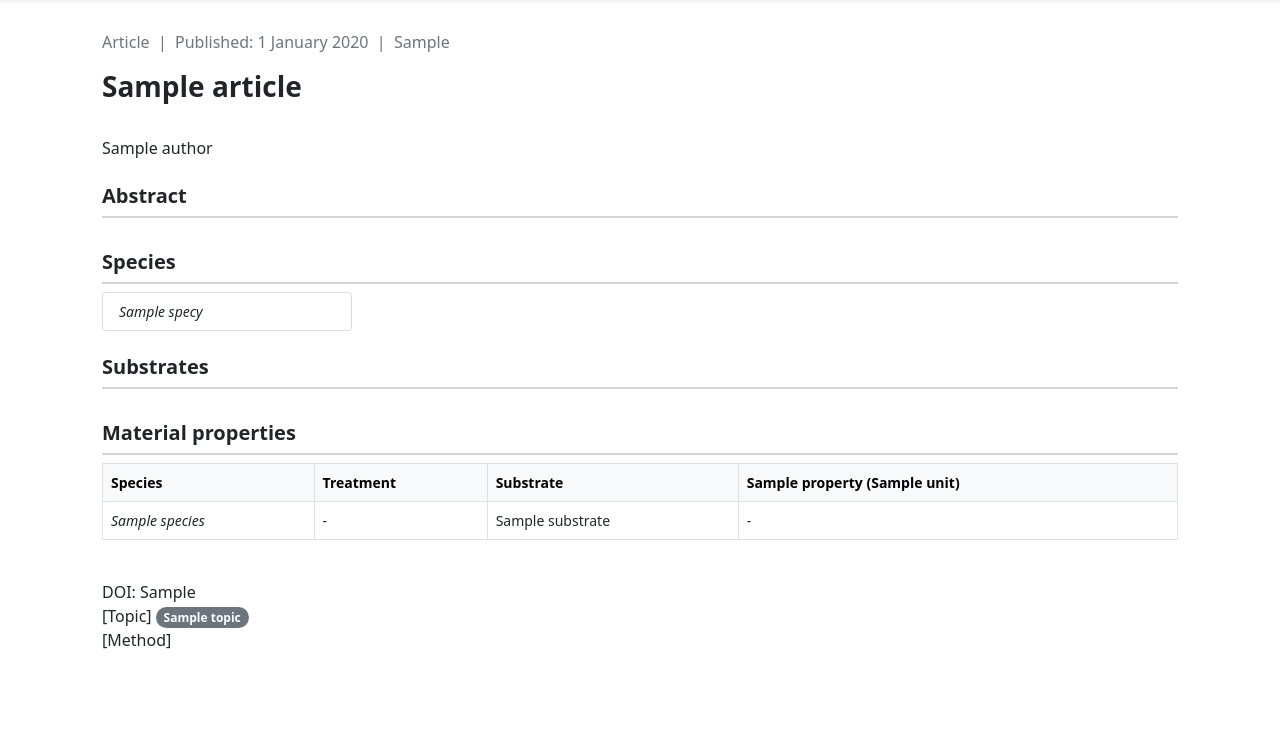
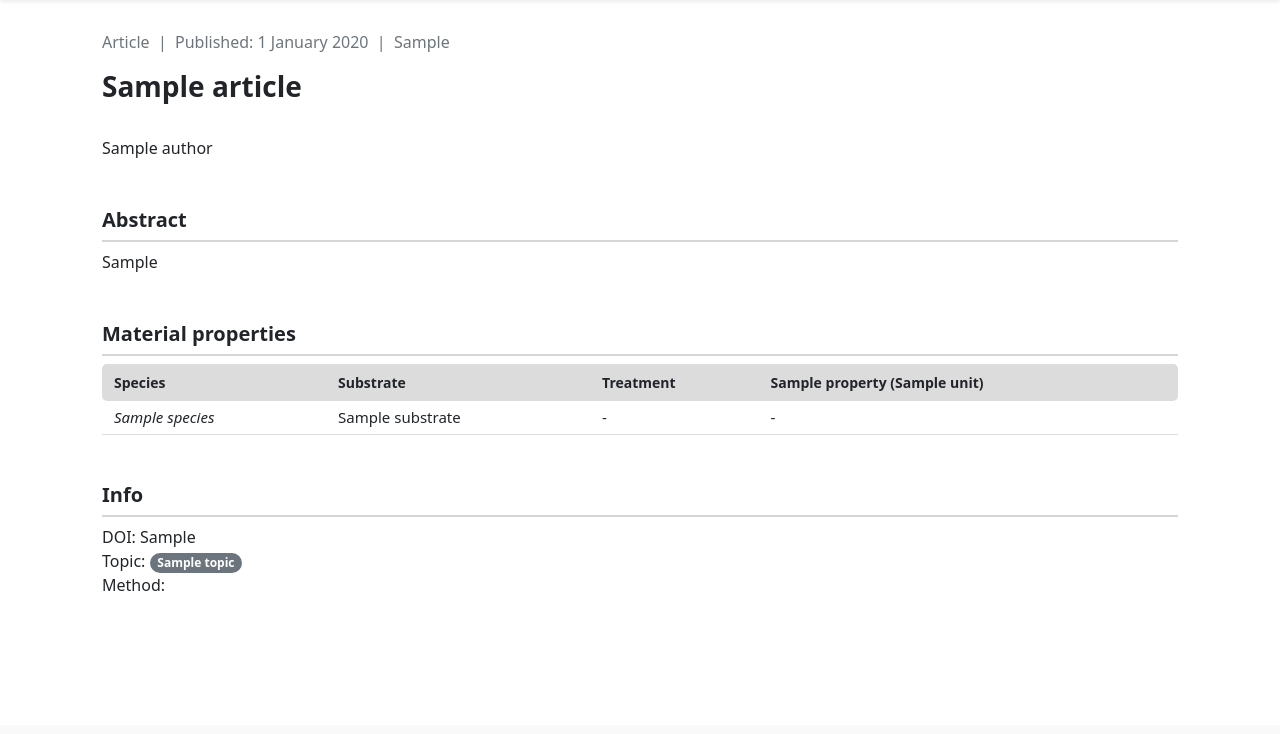
Before and after one commit to johnkeates/Fungalmaterials, a Django app: template main/templates/main/articles_info.html in a window 1280 px wide. Shown: the part 75-809 px from the top of the page. After the commit the page ends 666 px from the top, so only its background shows below. Run offline with Django 4.2, Linux system fonts and the light colour scheme; tables that the repository leaves empty hold one stand-in row (values such as "Sample post"); the template is opened without the code that fills it: values that come from a table or form of the project are taken from there, most other values are stand-ins (such as "Sample title", 1, 10 or a date in 2020); some libraries are stand-ins or nearby versions.

Commit message:
Layout table on articles_info page similar to DataTables, layout articles_info page in order for now

```diff
--- a/main/templates/main/articles_info.html
+++ b/main/templates/main/articles_info.html
@@ -11,6 +11,10 @@
         border-bottom: 2px solid #d5d5d5;
         padding-bottom: 8px;
         font-weight: 600;
+    }
+    #table_id thead tr th {
+        padding: 8px;
+        padding-left: 12px;
     }
 </style>
 
@@ -44,44 +48,43 @@
 
         <br>
 
+        <!-- Authors -->
         {% if article.authors.all %}
             {% for author in article.authors.all %}
                 {{ author.name }}{% if not forloop.last %}; {% endif %}
             {% endfor %}
             <br>
+            <br>
+            <br>
         {% else %}
-            No authors available.
+            <i>No authors available</i>
+            <br>
+            <br>
             <br>
         {% endif %}
 
+
+
+        <!-- Abstract -->
+        {% if article.abstract %}
+            <h5>Abstract</h5>
+            <div style="text-align: justify;">
+            {{ article.abstract }}
+            </div>
             <br>
-
-        <h5>Abstract</h5>
-
-        <br>
-
-        {% if sorted_species %}
-        <h5>Species</h5>
-            <ul class="list-group" style="font-size: 14px; max-width: 250px;">
-                {% for species in sorted_species %}
-                    <li class="list-group-item"><i>{{ species.name }}</i></li>
-                {% endfor %}
-            </ul>
             <br>
         {% endif %}
 
-        <h5>Substrates</h5>
 
-        <br>
-
+        <!-- Material properties -->
         {% if sorted_material_properties %}
         <h5>Material properties</h5>
-            <table class="table table-bordered table-hover" style="font-size: 14px; width: 100%;">
+            <table id="table_id" style="font-size: 14px; width: 100%;">
                 <thead>
-                    <tr class="table-light">
+                    <tr>
                         <th>Species</th>
+                        <th>Substrate</th>
                         <th>Treatment</th>
-                        <th>Substrate</th>
                         {% for property, unit in sorted_material_properties %}
                             <th>{{ property }} ({{ unit }})</th>
                         {% endfor %}
@@ -93,8 +96,8 @@
                             {% for substrate, properties in substrates.items %}
                                 <tr>
                                     <td><i>{{ species }}</i></td>
+                                    <td>{{ substrate }}</td>
                                     <td>{{ treatment|default:"-" }}</td>
-                                    <td>{{ substrate }}</td>
                                     {% for property, unit in sorted_material_properties %}
                                         <td>{{ properties|get_item:property|default:"-" }}</td>
                                     {% endfor %}
@@ -104,31 +107,75 @@
                     {% endfor %}
                 </tbody>
             </table>
+        <br>
+        <br>
+        {% else %}
+            <!-- Species -->
+            {% if sorted_species %}
+            <h5>Species</h5>
+                <ul class="list-group" style="font-size: 14px; max-width: 250px;">
+                    {% for species in sorted_species %}
+                        <li class="list-group-item"><i>{{ species.name }}</i></li>
+                    {% endfor %}
+                </ul>
+            <br>
+            <br>
             {% endif %}
 
+
+            <!-- Substrate -->
+            {% if sorted_substrate %}
+            <h5>Substrate</h5>
+                <ul class="list-group" style="font-size: 14px; max-width: 250px;">
+                    {% for substrate in sorted_substrate %}
+                        <li class="list-group-item"><i>{{ substrate.name }}</i></li>
+                    {% endfor %}
+                </ul>
             <br>
+            <br>
+            {% endif %}
+        {% endif %}
 
+
+        <!-- Info -->
+        {% if article.doi or article.topic.all or article.method.all %}
+        <h5>Info</h5>
+            <!-- DOI -->
             {% if article.doi %}
                 DOI: {{ article.doi }}
                 <br>
             {% endif %}
 
-        [Topic]
+            <!-- Topic(s) -->
             {% if article.topic.all %}
+                {% with article.topic.all|length as topic_count %}
+                    {% if topic_count == 1 %}
+                        Topic:
+                    {% else %}
+                        Topics:
+                    {% endif %}
                     {% for topic in article.topic.all %}
                         <span class="badge rounded-pill bg-secondary">{{ topic.name }}</span>
                     {% endfor %}
                     <br>
+                {% endwith %}
             {% endif %}
 
-        [Method]
+            <!-- Method(s) -->
             {% if article.method.all %}
+                {% with article.method.all|length as method_count %}
+                    {% if method_count == 1 %}
+                        Method:
+                    {% else %}
+                        Methods:
+                    {% endif %}
                     {% for method in article.method.all %}
                         <span class="badge rounded-pill bg-{{ method.name }}">{{ method.name }}</span>
                     {% endfor %}
                     <br>
+                {% endwith %}
             {% endif %}
-
+        {% endif %}
         <br>
         <br>
         <br>
--- a/main/views.py
+++ b/main/views.py
@@ -99,8 +99,9 @@
 	# Get the article instance by the primary key (pk)
 	article = get_object_or_404(Article, pk=pk)
 
-	# For species list
+	# For species & substrate list
 	sorted_species = article.species.all().order_by('name')
+	sorted_substrate = article.substrate.all().order_by('name')
 
 	# Query the MaterialProperty model for the specified article, ordered by species name
 	material_properties = MaterialProperty.objects.filter(article=article).order_by('species__name')
@@ -141,6 +142,7 @@
 		'article': article,
 		'data': data,
 		'sorted_species': sorted_species,
+		'sorted_substrate': sorted_substrate,
 		'sorted_material_properties': sorted_material_properties,
 	}
 
```
Lines whose indentation alone changed are shown as unchanged.
